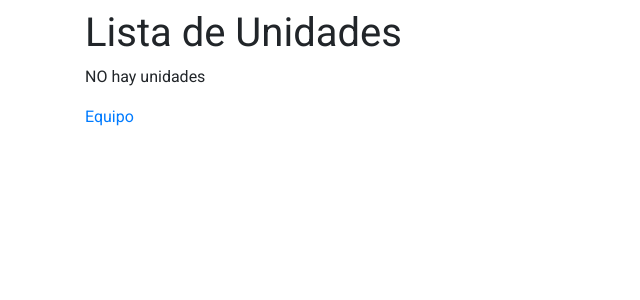
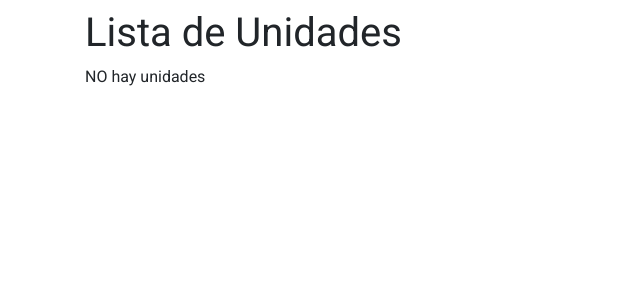
Before and after one commit to EGAMAGZ/EstIndCont, a Django app: page / in a window 1280 px wide. Shown: the part 1033-1333 px from the top of the page, without its empty margins (0-640 px from the left). Run offline with Django 3.2, Linux system fonts and the light colour scheme; data that the repository does not hold is empty; some libraries are stand-ins or nearby versions.

Commit message:
Deleted url to team members

```diff
--- a/core/templates/core/unities_list.html
+++ b/core/templates/core/unities_list.html
@@ -11,5 +11,4 @@
 {% endfor %}
 </div>
 
-<a href="{% url 'team-members' %}">Equipo</a>
 {% endblock %}
```
